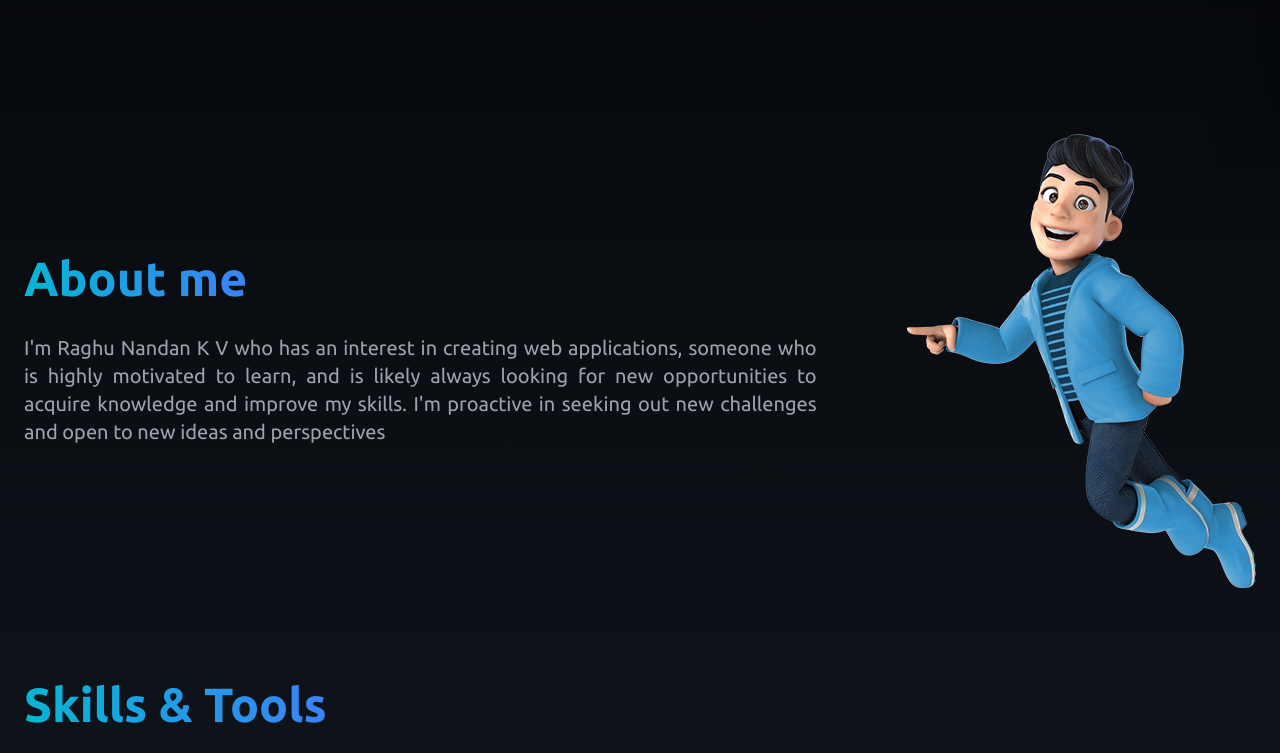
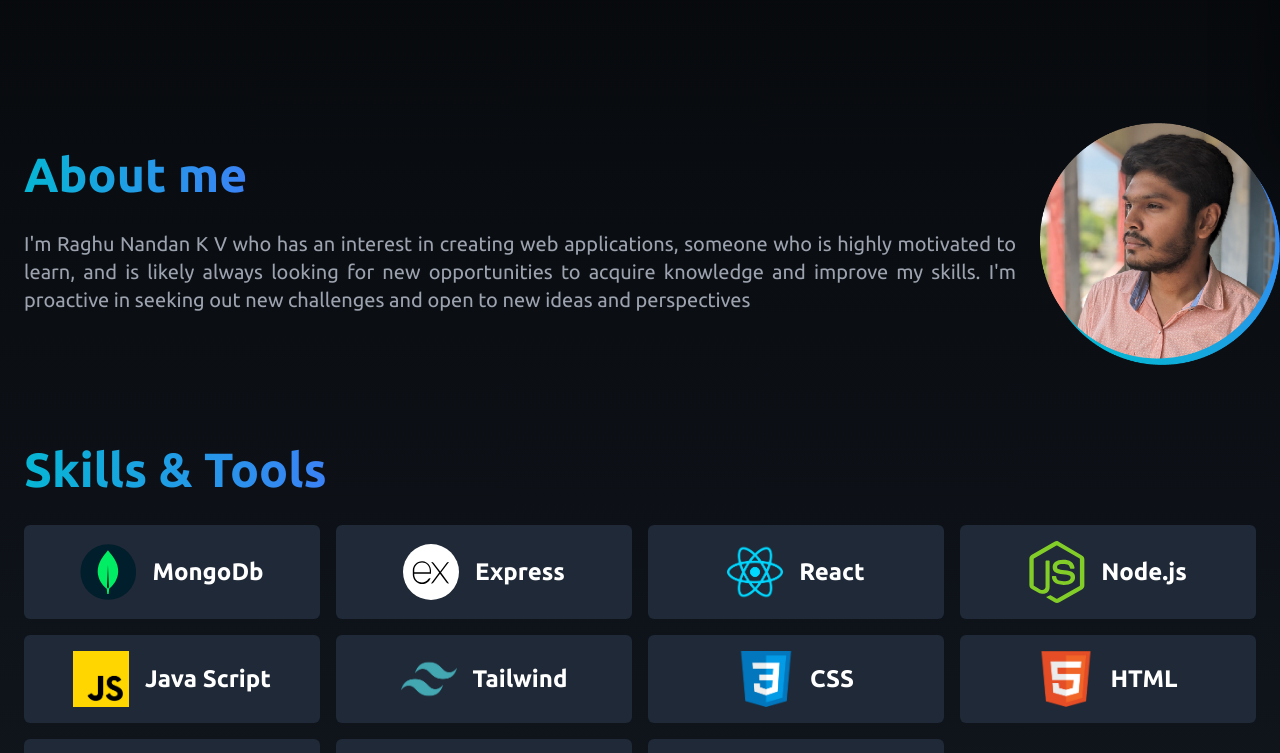
Before and after one commit to Raghu-KV/my-portfolio-1, a React (Create React App) app: page / in a window 1280 px wide. Shown: the part 677-1430 px from the top of the page. Built offline with nearby package versions, Linux system fonts and the light colour scheme; a web font is replaced by a local one.

Commit message:
changed protfolio and asset

```diff
--- a/src/components/About.jsx
+++ b/src/components/About.jsx
@@ -3,7 +3,10 @@ import Hero from "../assets/heroImage.png";
 
 const About = () => {
   return (
-    <div name="About" className="container mx-auto flex items-center mb-20">
+    <div
+      name="About"
+      className="container mx-auto flex items-center justify-between mb-20"
+    >
       <div className="px-6">
         <div className="mb-8 text-center md:text-left">
           <span className="bg-gradient-to-r from-cyan-500 to-blue-500 font-bold bg-clip-text text-transparent text-5xl">
@@ -24,8 +27,8 @@ const About = () => {
           perspectives
         </p> */}
       </div>
-      <div className=" ml-14 hidden xl:w-full xl:block">
-        <img src={Hero} alt="" />
+      <div className="hidden xl:w-2/4 xl:block">
+        <img src={Hero} alt="Raghu's Photo" />
       </div>
     </div>
   );
--- a/src/components/Contact.jsx
+++ b/src/components/Contact.jsx
@@ -33,7 +33,7 @@ function Contact() {
             </div>
           </a>
           <a
-            href="https://drive.google.com/file/d/1mV5FSSSkmn73BMYsSv1aQLYW5ICvH_iW/view"
+            href="https://drive.google.com/file/d/1gPBkAckn5EePJjZnQ9BmHit6WkVuXP3X/view"
             className="text-white text-md"
             target="_blank"
           >
--- a/src/components/Portfolio.jsx
+++ b/src/components/Portfolio.jsx
@@ -102,7 +102,7 @@ function Portfolio() {
                   {codeBE && (
                     <a
                       className="text-center block  text-sm rounded-full border border-sky-800 py-2 px-4 text-cyan-400 hover:bg-sky-900 hover:text-white duration-200  mx-2"
-                      href={codeFE}
+                      href={codeBE}
                       target="_blank"
                     >
                       code BackEnd{" "}
```
Also changed, not shown: src/assets/heroImage.png.
